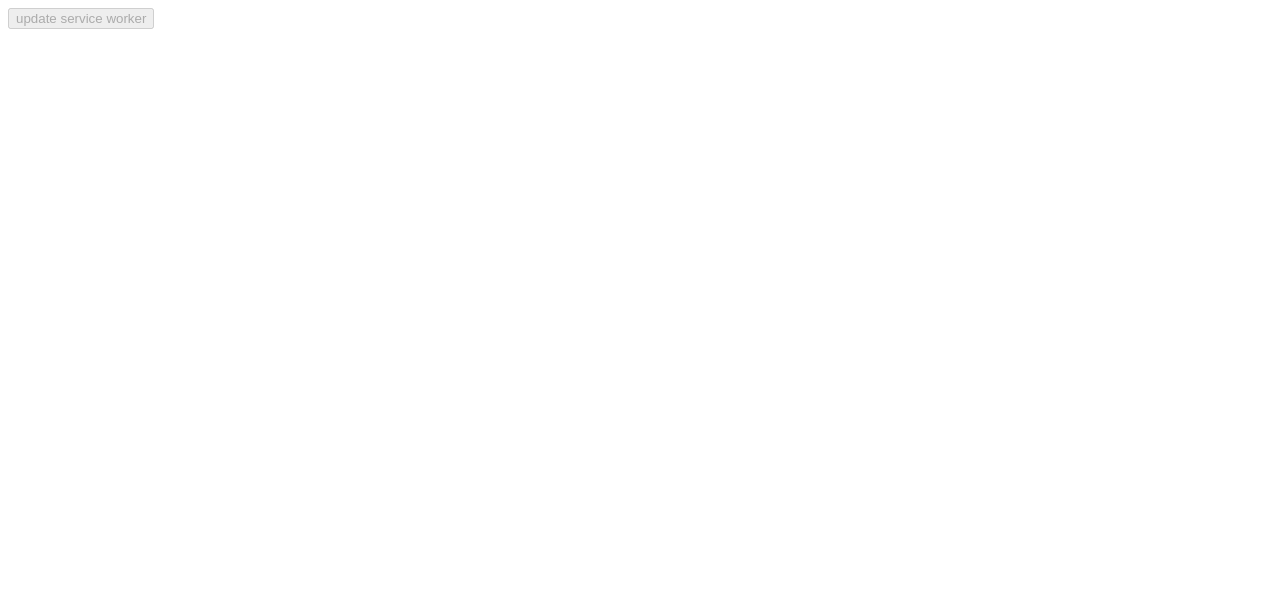
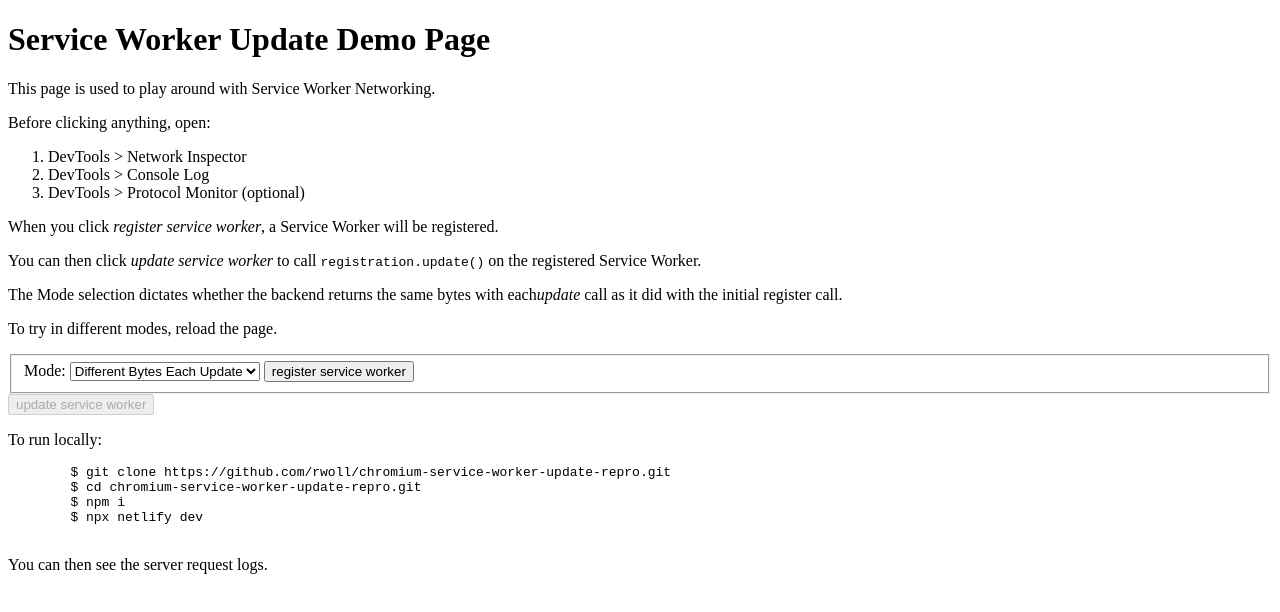
Before and after one commit to rwoll/chromium-service-worker-update-repro, a website: page index.html in a window 1280 px wide. Drawn offline with Linux system fonts and the light colour scheme.

Commit message:
add modes

```diff
--- a/index.html
+++ b/index.html
@@ -4,16 +4,67 @@
     <title>Service Worker Update Demo</title>
   </head>
   <body>
+    <h1>Service Worker Update Demo Page</h1>
+
+    <p>This page is used to play around with Service Worker Networking.</p>
+
+    <p>
+      Before clicking anything, open:
+      <ol>
+        <li>DevTools > Network Inspector</li>
+        <li>DevTools > Console Log</li>
+        <li>DevTools > Protocol Monitor (optional)</li>
+      </ol>
+    </p>
+
+    <p>When you click <em>register service worker</em>, a Service Worker will be registered.</p>
+    <p>You can then click <em>update service worker</em> to call <code>registration.update()</code> on the registered Service Worker.</p>
+    <p>The Mode selection dictates whether the backend returns the same bytes with each<em>update</em> call as it did with the initial register call.</p>
+    <p>To try in different modes, reload the page.</p>
+    <form id="mode-form">
+      <fieldset id="fields">
+        <label>
+          Mode: <select id="mode">
+            <option value="different">Different Bytes Each Update</option>
+            <option value="same">Same Bytes Each Update</option>
+          </select>
+        </label>
+        <button type="submit">register service worker</button>
+    </fieldset>
+    </form>
+
     <button id="update" disabled>update service worker</button>
     <script>
-      const updateBtn = document.getElementById('update');
-      updateBtn.addEventListener('click', evt => {
+      let submitted = false;
+      const modeForm = document.getElementById('mode-form');
+      modeForm.addEventListener('submit', (evt) => {
         evt.preventDefault();
-        registration.then(r => r.update());
+
+        if (submitted) return;
+        submitted = true;
+
+        document.getElementById('fields').disabled = true;
+        const registration = new Promise(r => navigator.serviceWorker.register(`/.netlify/functions/worker?mode=${document.getElementById('mode').value}&v=${crypto.randomUUID()}`).then(r));
+        registration.then(() => updateBtn.disabled = false);
+
+        const updateBtn = document.getElementById('update');
+        updateBtn.addEventListener('click', evt => {
+          evt.preventDefault();
+          registration.then(r => r.update());
+        });
       });
+    </script>
 
-      const registration = new Promise(r => navigator.serviceWorker.register('/.netlify/functions/worker').then(r));
-      registration.then(() => updateBtn.disabled = false);
-    </script>
+    <p>To run locally:</p>
+    <p>
+
+      <pre>
+        $ git clone https://github.com/rwoll/chromium-service-worker-update-repro.git
+        $ cd chromium-service-worker-update-repro.git
+        $ npm i
+        $ npx netlify dev
+      </pre>
+    </p>
+    <p>You can then see the server request logs.</p>
   </body>
 </html>
--- a/netlify/functions/worker.js
+++ b/netlify/functions/worker.js
@@ -1,6 +1,6 @@
 const { randomBytes } = require('crypto');
 exports.handler = async function(event, context) {
-  const version = randomBytes(10).toString('hex');
+  const version = event.queryStringParameters.mode === 'same' ? 'static-version' : randomBytes(10).toString('hex');
   return {
     isBase64Encoded: false,
     statusCode: 200,
```
